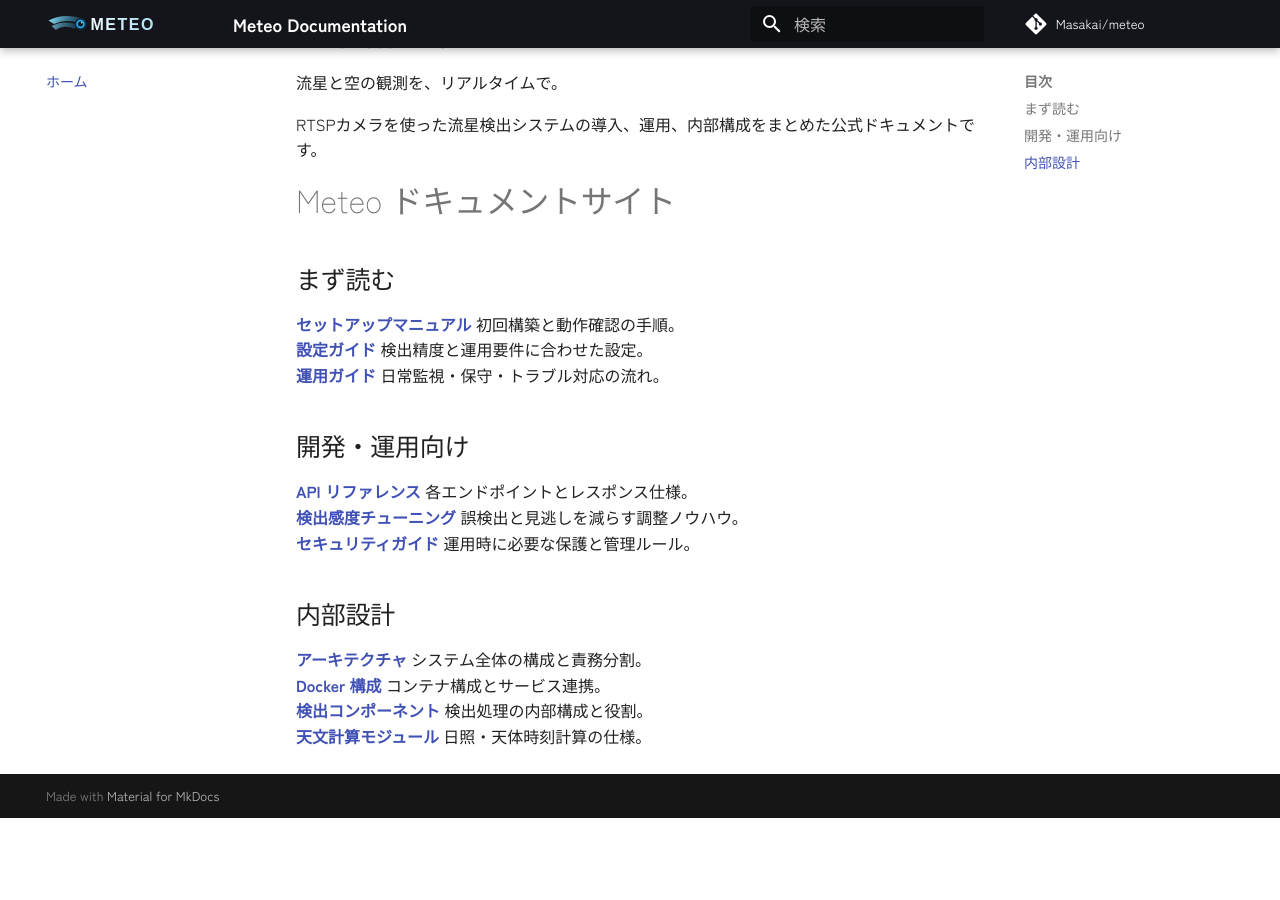
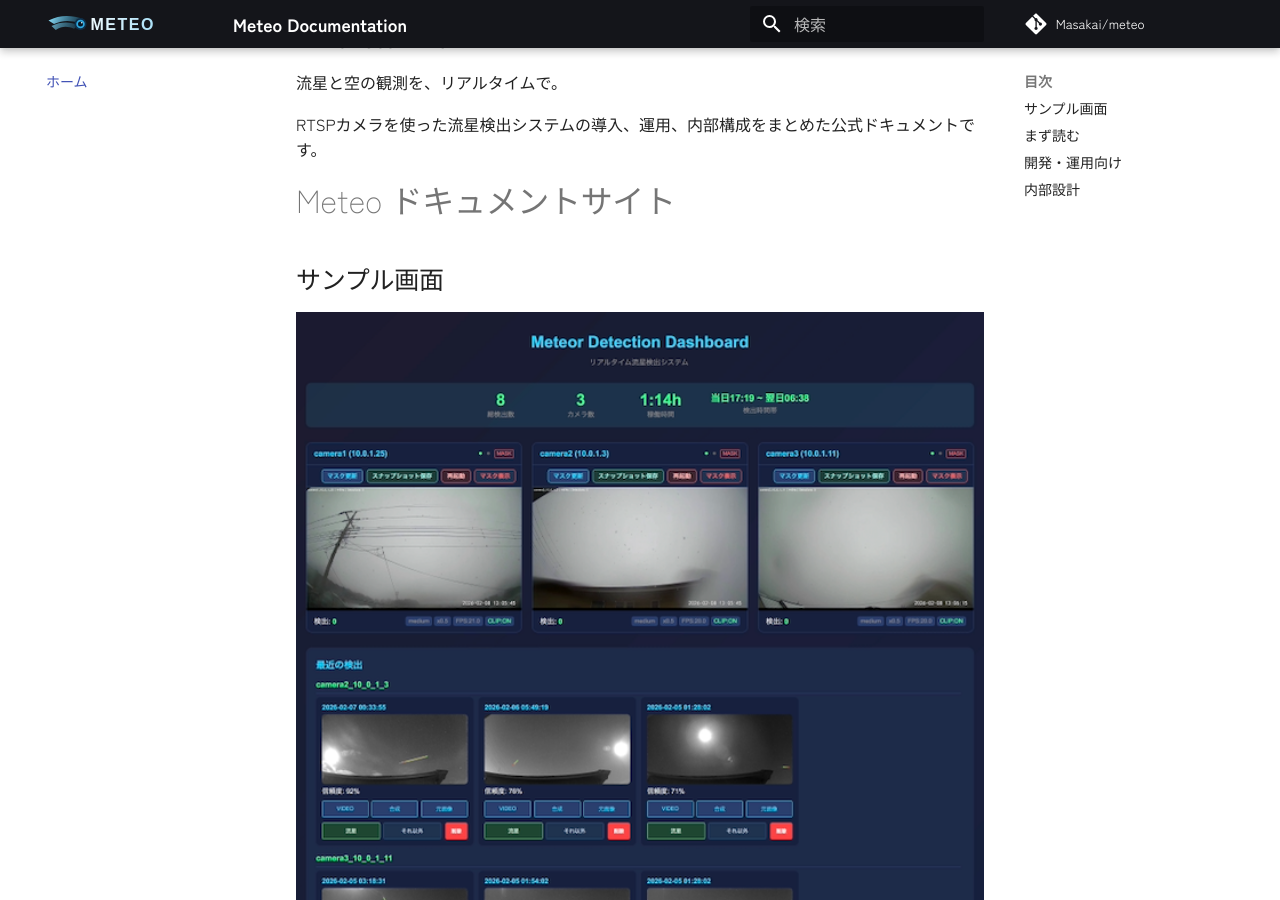
Before and after one commit to Masakai/meteo, an MkDocs documentation site: the page built from documents/index.md, in a window 1280 px wide and 900 px high, scrolled down 828 px. Built offline with MkDocs 1.6.1 and Material for MkDocs 9.7.7, drawn with Linux system fonts in a browser that asks for light colours; comment, search, counter and statistics services are not loaded; before the commit the page ends 1646 px from its top, so only the background shows below that.

Commit message:
トップにダッシュボードのサンプル画面を追加

```diff
--- a/documents/index.md
+++ b/documents/index.md
@@ -8,6 +8,10 @@
 </div>
 
 # Meteo ドキュメントサイト
+
+## サンプル画面
+
+<img src="assets/dashboard-sample.png" alt="Meteo ダッシュボードのサンプル画面" width="920">
 
 ## まず読む
 
```
Also changed, not shown: documents/assets/dashboard-sample.png (added).
